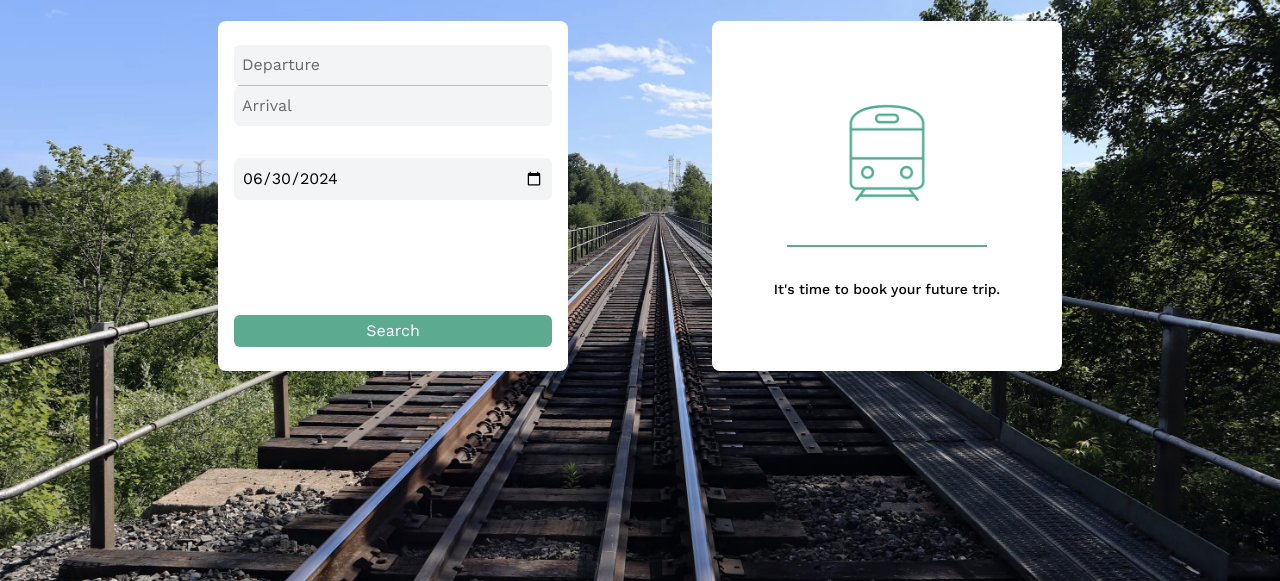
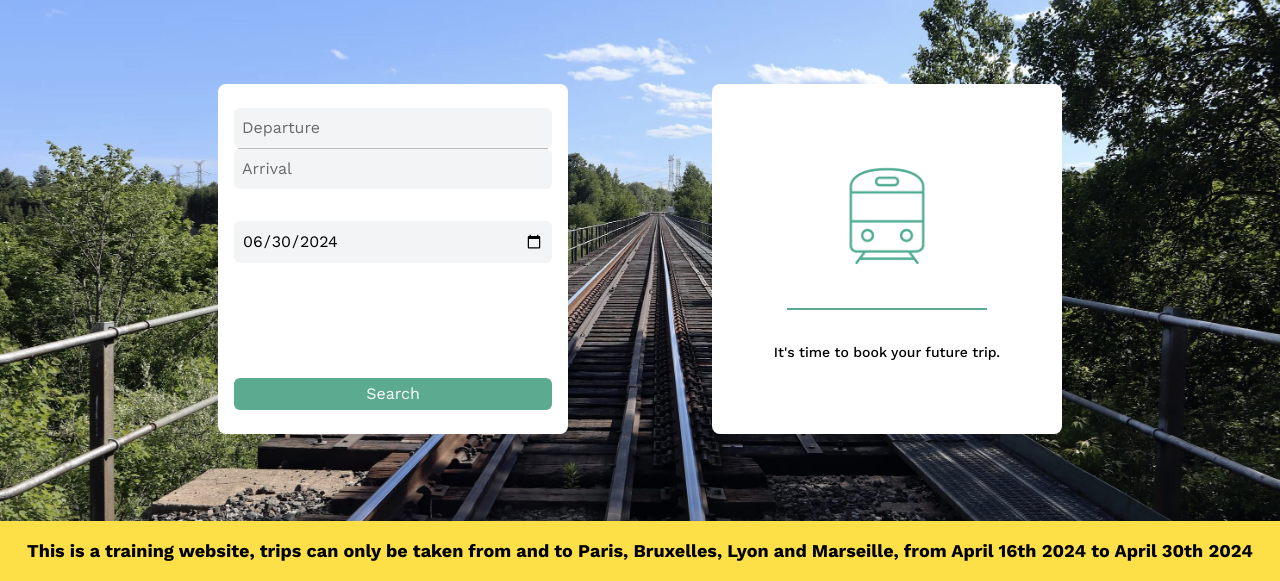
Before and after one commit to mrvalbass/tickethack-front, a website: page index.html in a window 1280 px wide. Shown: the part 219-800 px from the top of the page. Drawn offline with nearby package versions, Linux system fonts and the light colour scheme.

Commit message:
Warning message for showcase purpose

```diff
--- a/index.html
+++ b/index.html
@@ -37,8 +37,9 @@
       </nav>
     </header>
     <main
-      class="bg-[url('./images/background.jpg')] bg-cover bg-top h-[93vh] overflow-y-auto"
+      class="bg-[url('./images/background.jpg')] bg-cover bg-top h-[93vh] overflow-y-auto flex flex-col justify-between"
     >
+      <div>
         <h2 class="text-center text-white py-4 pt-12 text-3xl font-[500]">
           Explore the world effortlessly by train!
         </h2>
@@ -46,6 +47,7 @@
           Compare, book and enjoy cheap prices for train tickets: your journey
           starts on Tickethack.
         </p>
+      </div>
       <div
         id="cards-container"
         class="flex gap-8 my-6 w-[95svw] mx-auto flex-col h-[550px] md:h-[350px] md:flex-row md:items-stretch md:justify-center md:gap-36"
@@ -92,6 +94,10 @@
           <p class="">It's time to book your future trip.</p>
         </div>
       </div>
+      <p class="text-center text-black p-4 text-lg font-bold bg-yellow-300">
+        This is a training website, trips can only be taken from and to Paris,
+        Bruxelles, Lyon and Marseille, from April 16th 2024 to April 30th 2024
+      </p>
     </main>
   </body>
 </html>
```
Also changed, not shown: style/output.css. Lines whose indentation alone changed are shown as unchanged.
